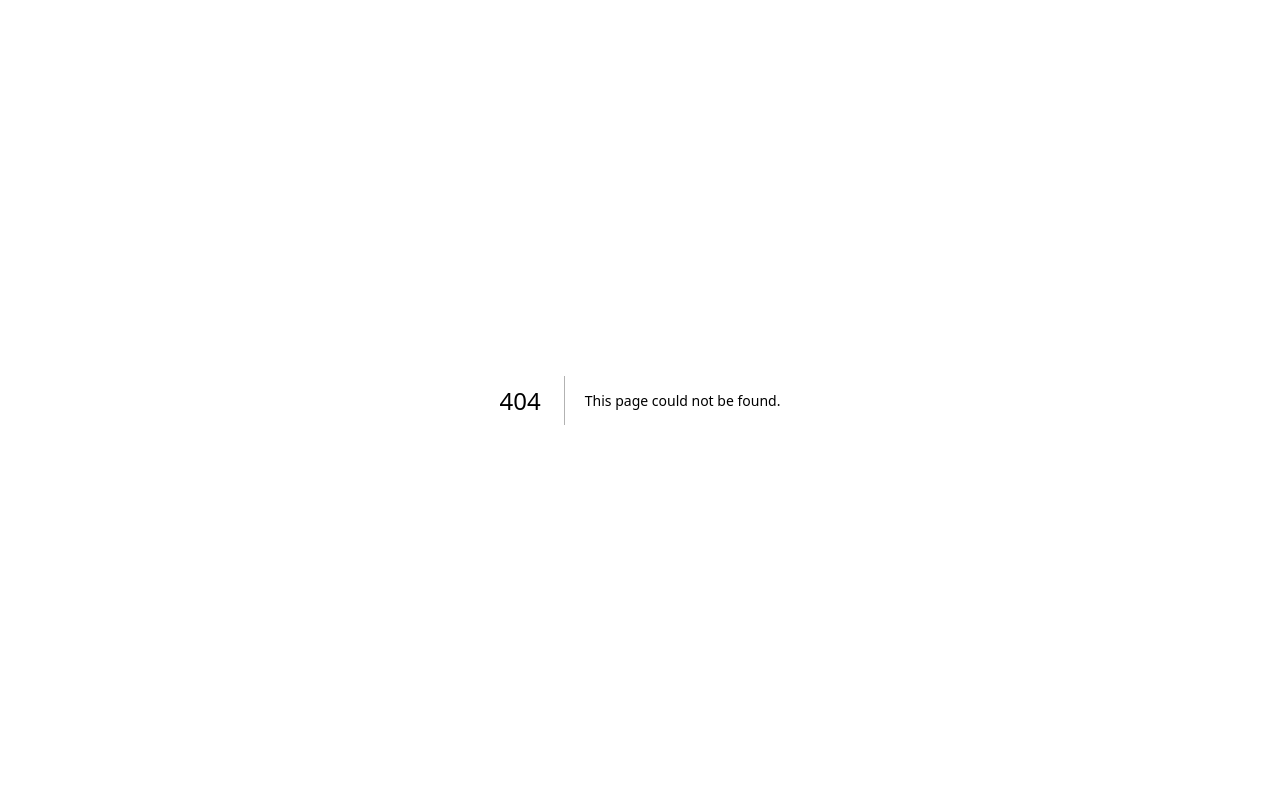
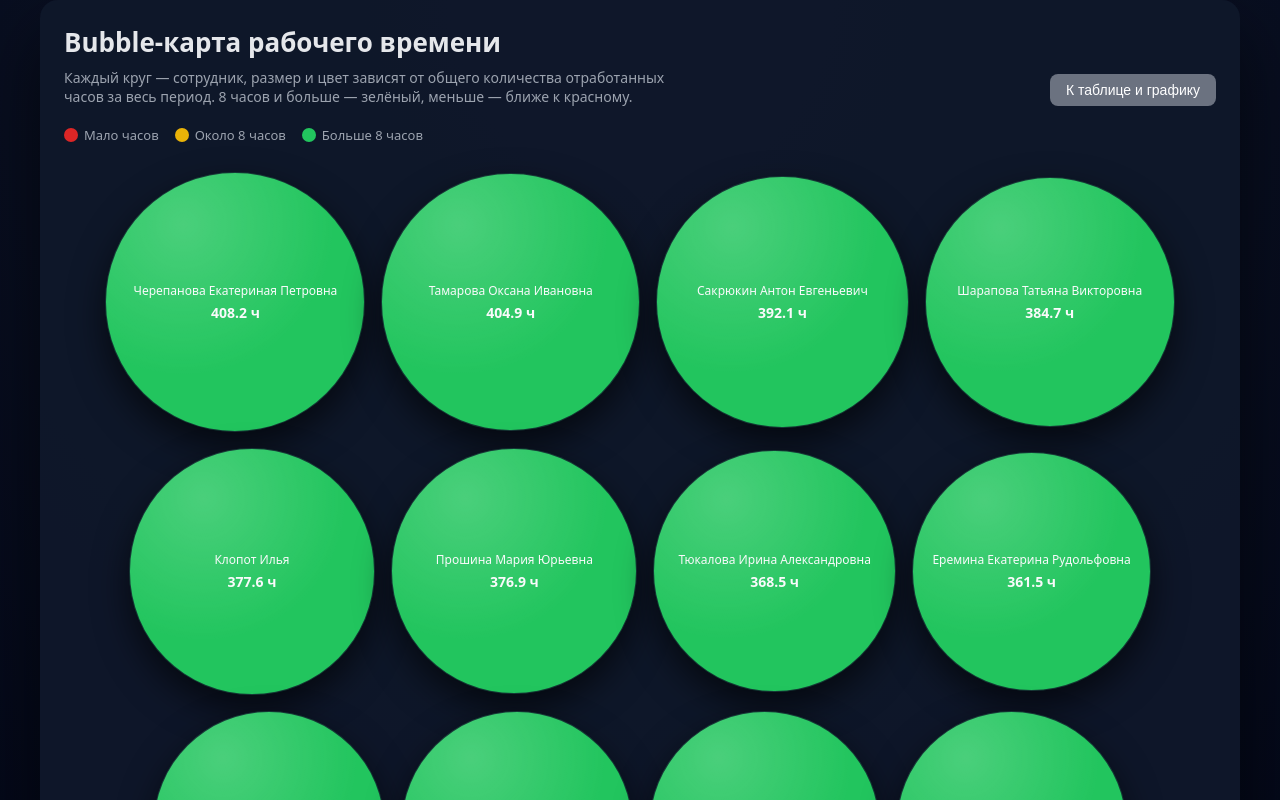
Before and after one commit to genji1451/scud, a Next.js app in the folder web/: page /bubbles in a window 1280 px wide. Before the commit this address had no page. Shown: the top 800 px of the page. Built offline with nearby package versions, Linux system fonts and the light colour scheme.

Commit message:
обновление статистики2

```diff
--- /dev/null
+++ b/web/app/bubbles/page.tsx
@@ -0,0 +1,155 @@
+'use client';
+
+import { useEffect, useMemo, useState } from 'react';
+import { useRouter } from 'next/navigation';
+
+type Row = {
+  Сотрудник: string;
+  net_seconds?: number;
+};
+
+type EmployeeBubble = {
+  name: string;
+  hours: number;
+};
+
+export default function BubblesPage() {
+  const router = useRouter();
+  const [data, setData] = useState<Row[]>([]);
+  const [loading, setLoading] = useState(true);
+  const [error, setError] = useState('');
+
+  useEffect(() => {
+    fetch('/api/data', { credentials: 'include' })
+      .then((r) => {
+        if (!r.ok) throw new Error('Данные не загружены');
+        return r.json();
+      })
+      .then((json) => {
+        setData(json);
+        setLoading(false);
+      })
+      .catch((err) => {
+        setError(err.message || 'Ошибка загрузки данных');
+        setLoading(false);
+      });
+  }, []);
+
+  const bubbles = useMemo<EmployeeBubble[]>(() => {
+    const map = new Map<string, number>();
+    data.forEach((row) => {
+      const name = row['Сотрудник'];
+      if (!name) return;
+      const sec = row.net_seconds || 0;
+      map.set(name, (map.get(name) || 0) + sec);
+    });
+    return Array.from(map.entries())
+      .map<EmployeeBubble>(([name, sec]) => ({
+        name,
+        hours: sec / 3600,
+      }))
+      .sort((a, b) => b.hours - a.hours);
+  }, [data]);
+
+  const maxHours = useMemo(
+    () => (bubbles.length ? Math.max(...bubbles.map((b) => b.hours)) : 0),
+    [bubbles]
+  );
+
+  const minSize = 80;
+  const maxSize = 260;
+
+  const hoursToColor = (h: number) => {
+    const ratio = Math.min(1, Math.max(0, h / 8)); // 8 часов — зелёный
+    const r = Math.round(220 - 186 * ratio);
+    const g = Math.round(38 + 159 * ratio);
+    const b = Math.round(38 + 56 * ratio);
+    return `rgb(${r}, ${g}, ${b})`;
+  };
+
+  if (loading) {
+    return (
+      <div className="app">
+        <p>Загрузка данных...</p>
+      </div>
+    );
+  }
+
+  if (error) {
+    return (
+      <div className="app" style={{ padding: '2rem', textAlign: 'center' }}>
+        <p style={{ color: '#dc2626', marginBottom: '1rem' }}>{error}</p>
+        <button
+          type="button"
+          onClick={() => window.location.reload()}
+          style={{ padding: '0.5rem 1rem', cursor: 'pointer' }}
+        >
+          Обновить страницу
+        </button>
+      </div>
+    );
+  }
+
+  return (
+    <div className="app bubble-page">
+      <header className="app-header">
+        <div>
+          <h1>Bubble‑карта рабочего времени</h1>
+          <p className="subtitle">
+            Каждый круг — сотрудник, размер и цвет зависят от общего количества отработанных часов
+            за весь период. 8 часов и больше — зелёный, меньше — ближе к красному.
+          </p>
+        </div>
+        <div style={{ display: 'flex', alignItems: 'center', gap: '12px' }}>
+          <button
+            type="button"
+            className="logout-btn"
+            onClick={() => router.push('/dashboard')}
+          >
+            К таблице и графику
+          </button>
+        </div>
+      </header>
+
+      <section className="bubble-legend">
+        <div className="bubble-legend-item">
+          <span className="bubble-legend-color bubble-legend-low" />
+          <span>Мало часов</span>
+        </div>
+        <div className="bubble-legend-item">
+          <span className="bubble-legend-color bubble-legend-mid" />
+          <span>Около 8 часов</span>
+        </div>
+        <div className="bubble-legend-item">
+          <span className="bubble-legend-color bubble-legend-high" />
+          <span>Больше 8 часов</span>
+        </div>
+      </section>
+
+      <section className="bubble-grid">
+        {bubbles.map((b) => {
+          const ratio = maxHours > 0 ? b.hours / maxHours : 0;
+          const size = minSize + ratio * (maxSize - minSize);
+          const bg = hoursToColor(b.hours);
+
+          return (
+            <div
+              key={b.name}
+              className="bubble"
+              style={{
+                width: size,
+                height: size,
+                background: `radial-gradient(circle at 30% 20%, rgba(255,255,255,0.18), transparent 55%), ${bg}`,
+              }}
+            >
+              <div className="bubble-name">{b.name}</div>
+              <div className="bubble-hours">
+                {b.hours.toFixed(1)} ч
+              </div>
+            </div>
+          );
+        })}
+      </section>
+    </div>
+  );
+}
--- a/web/app/dashboard/page.tsx
+++ b/web/app/dashboard/page.tsx
@@ -198,8 +198,7 @@ function DashboardContent({
         <div>
           <h1>Отчет по рабочему времени сотрудников</h1>
           <p className="subtitle">
-            Период: декабрь–февраль, только рабочие дни (пн–пт). Данные загружаются из файла
-            <code> nov-feb 11.xlsx</code> и рассчитываются скриптом <code>generate_report.py</code>.
+            Период: декабрь–февраль, только рабочие дни (пн–пт).
           </p>
         </div>
         <div style={{ display: 'flex', alignItems: 'center', gap: '16px' }}>
--- a/web/app/globals.css
+++ b/web/app/globals.css
@@ -287,6 +287,86 @@ tbody tr:hover {
   background: #4b5563;
 }
 
+.bubble-page {
+  min-height: 100vh;
+  display: flex;
+  flex-direction: column;
+}
+
+.bubble-legend {
+  display: flex;
+  gap: 16px;
+  align-items: center;
+  margin-bottom: 16px;
+  font-size: 13px;
+  color: #9ca3af;
+}
+
+.bubble-legend-item {
+  display: flex;
+  align-items: center;
+  gap: 6px;
+}
+
+.bubble-legend-color {
+  width: 14px;
+  height: 14px;
+  border-radius: 999px;
+  display: inline-block;
+}
+
+.bubble-legend-low {
+  background: rgb(220, 38, 38);
+}
+
+.bubble-legend-mid {
+  background: rgb(234, 179, 8);
+}
+
+.bubble-legend-high {
+  background: rgb(34, 197, 94);
+}
+
+.bubble-grid {
+  display: flex;
+  flex-wrap: wrap;
+  gap: 16px;
+  align-items: center;
+  justify-content: center;
+  padding: 12px 4px 4px;
+}
+
+.bubble {
+  border-radius: 9999px;
+  display: flex;
+  flex-direction: column;
+  align-items: center;
+  justify-content: center;
+  color: #f9fafb;
+  text-align: center;
+  padding: 8px;
+  box-shadow: 0 15px 35px rgba(0, 0, 0, 0.6);
+  backdrop-filter: blur(8px);
+  border: 1px solid rgba(15, 23, 42, 0.8);
+  transition: transform 0.15s ease, box-shadow 0.15s ease;
+}
+
+.bubble:hover {
+  transform: translateY(-4px) scale(1.03);
+  box-shadow: 0 22px 50px rgba(0, 0, 0, 0.8);
+}
+
+.bubble-name {
+  font-size: 12px;
+  font-weight: 500;
+  margin-bottom: 4px;
+}
+
+.bubble-hours {
+  font-size: 14px;
+  font-weight: 700;
+}
+
 @media (max-width: 768px) {
   .controls {
     flex-direction: column;
```
Also changed, not shown: 2 other files (tests, documents, lock files or other folders).
